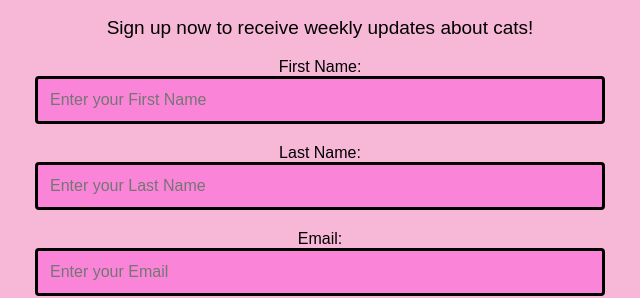
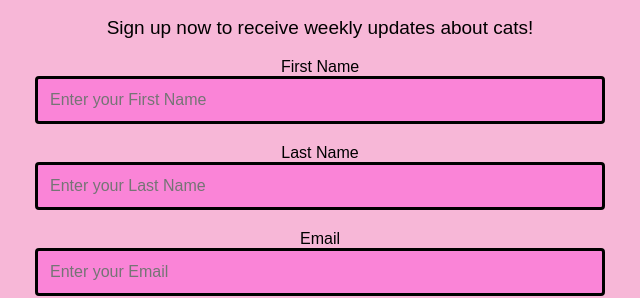
Before and after one commit to ITMD-362-Fall-Rita-Sanabria/Project-1, a plain HTML site: page index.html in a window 1280 px wide. Shown: the part 237-535 px from the top of the page, 320-960 px from the left. Drawn offline with Linux system fonts and the light colour scheme.

Commit message:
removing ":" so that it teh page looks cleaner

```diff
--- a/index.html
+++ b/index.html
@@ -15,13 +15,13 @@
 		<p>Sign up now to receive weekly updates about cats!</p>
 
 		<form class="singup-form" id="signupform">
-				<label for="firstname">First Name:</label>
+				<label for="firstname">First Name</label>
 				<input type="text" id="firstname" name="firstname" placeholder="Enter your First Name" required>
 
-				<label for="lastname">Last Name:</label>
+				<label for="lastname">Last Name</label>
 				<input type="text" id="lastname" name="lastname" placeholder="Enter your Last Name" required>
 
-				<label for="email">Email:</label>
+				<label for="email">Email</label>
 				<input type="email" id="email" name="email" placeholder="Enter your Email" required>
 
 				<button id="submitbtn" type="submit">Sign Up Now</button>
```
